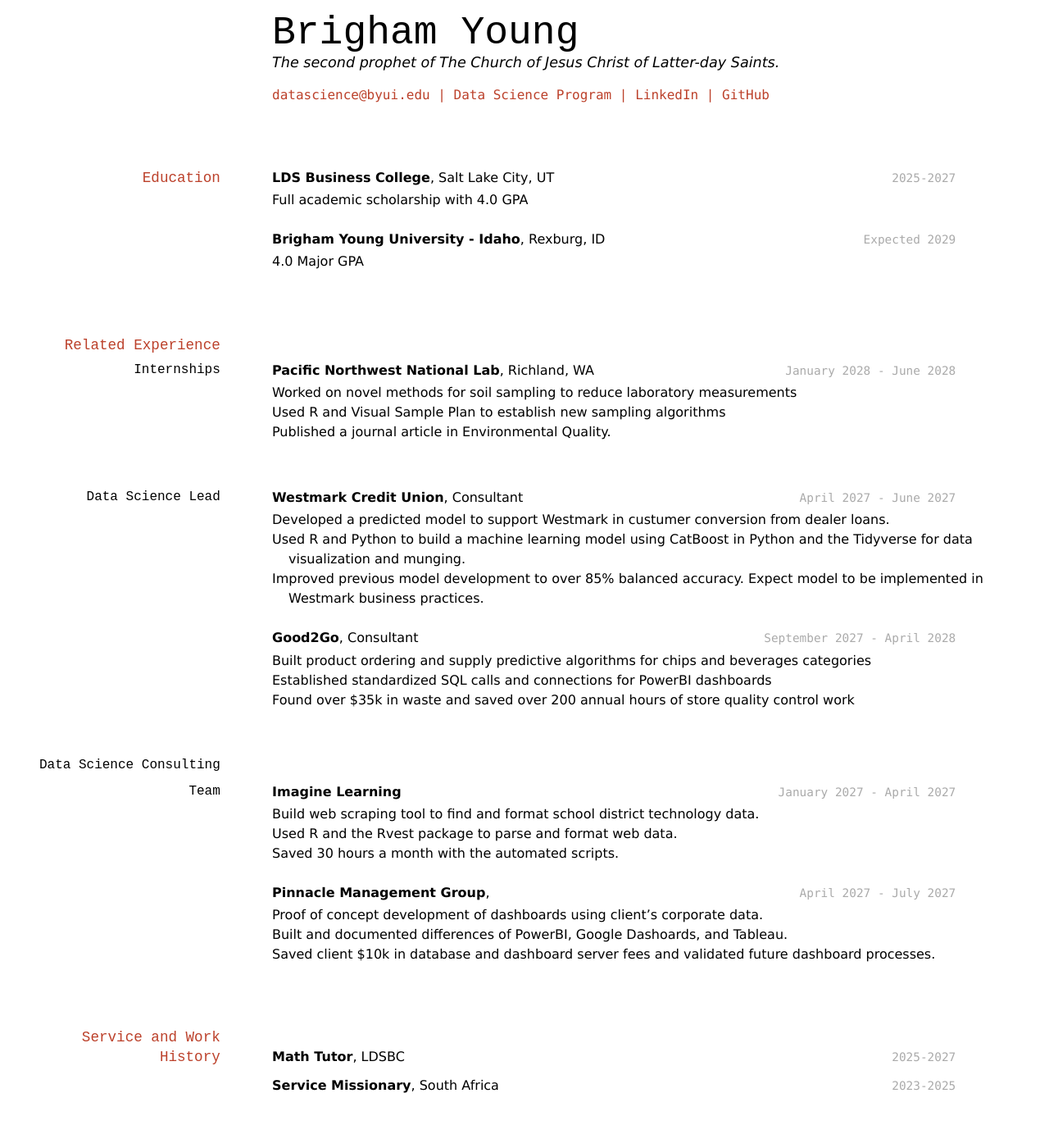
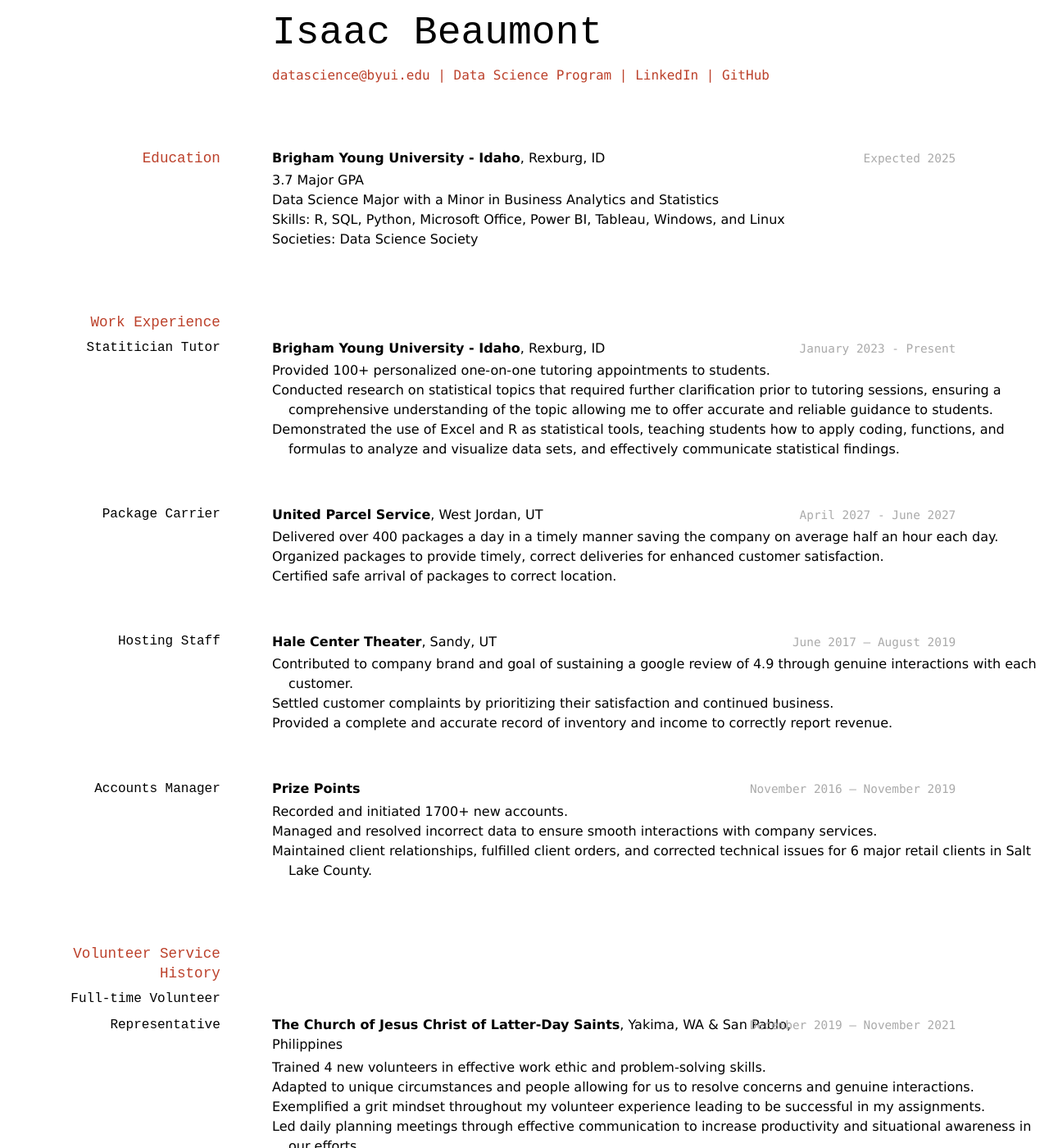
Before and after one commit to ikebeau/MyResume, a Jekyll site: the page built from docs/index.md, in a window 1280 px wide and 1400 px high. Shown: the whole window at 82% size. Built offline with Jekyll 4.4.1, drawn with Linux system fonts in a browser that asks for light colours; some of the changed text lies outside the part shown.

Commit message:
UpdatedResume

```diff
--- a/docs/index.md
+++ b/docs/index.md
@@ -2,8 +2,8 @@
 layout: cv
 title: Brigham Young's Resume
 ---
-# Brigham Young
-The second prophet of The Church of Jesus Christ of Latter-day Saints.
+# Isaac Beaumont
+
 
 <div id="webaddress">
 <a href="datascience@byui.edu">datascience@byui.edu</a>
@@ -16,72 +16,78 @@ The second prophet of The Church of Jesus Christ of Latter-day Saints.
 
 ## Education
 
-`2025-2027`
-__LDS Business College__, Salt Lake City, UT
-
-- Full academic scholarship with 4.0 GPA
-
-`Expected 2029`
+`Expected 2025`
 __Brigham Young University - Idaho__, Rexburg, ID
 
-- 4.0 Major GPA
+- 3.7 Major GPA
+- Data Science Major with a Minor in Business Analytics and Statistics
+- Skills: R, SQL, Python, Microsoft Office, Power BI, Tableau, Windows, and Linux
+- Societies: Data Science Society
+
+## Work Experience
+
+### Statitician Tutor
+
+`January 2023 - Present`
+__Brigham Young University - Idaho__, Rexburg, ID
+
+- Provided 100+ personalized one-on-one tutoring appointments to students.
+- Conducted research on statistical topics that required further clarification prior to tutoring sessions, ensuring a comprehensive understanding of the topic allowing me to offer accurate and reliable guidance to students.
+- Demonstrated the use of Excel and R as statistical tools, teaching students how to apply coding, functions, and formulas to analyze and visualize data sets, and effectively communicate statistical findings.
 
 
-## Related Experience
-
-### Internships
-
-`January 2028 - June 2028`
-__Pacific Northwest National Lab__, Richland, WA
-
-- Worked on novel methods for soil sampling to reduce laboratory measurements
-- Used R and Visual Sample Plan to establish new sampling algorithms
-- Published a journal article in Environmental Quality.
-
-### Data Science Lead
+### Package Carrier
 
 `April 2027 - June 2027`
-__Westmark Credit Union__, Consultant
+__United Parcel Service__, West Jordan, UT
 
-- Developed a predicted model to support Westmark in custumer conversion from dealer loans.
-- Used R and Python to build a machine learning model using CatBoost in Python and the Tidyverse for data visualization and munging.
-- Improved previous model development to over 85% balanced accuracy. Expect model to be implemented in Westmark business practices.
+- Delivered over 400 packages a day in a timely manner saving the company on average half an hour each day.
+- Organized packages to provide timely, correct deliveries for enhanced customer satisfaction.
+- Certified safe arrival of packages to correct location.
 
-`September 2027 - April 2028`
-__Good2Go__, Consultant
+### Hosting Staff
 
-- Built product ordering and supply predictive algorithms for chips and beverages categories
-- Established standardized SQL calls and connections for PowerBI dashboards
-- Found over $35k in waste and saved over 200 annual hours of store quality control work
+`June 2017 – August 2019`
+__Hale Center Theater__, Sandy, UT
 
-### Data Science Consulting Team
+- Contributed to company brand and goal of sustaining a google review of 4.9 through genuine interactions with each customer.
+- Settled customer complaints by prioritizing their satisfaction and continued business.
+- Provided a complete and accurate record of inventory and income to correctly report revenue.
 
-`January 2027 - April 2027`
-__Imagine Learning__
+### Accounts Manager
 
-- Build web scraping tool to find and format school district technology data.
-- Used R and the Rvest package to parse and format web data.
-- Saved 30 hours a month with the automated scripts.
+`November 2016 – November 2019`
+__Prize Points__
 
-`April 2027 - July 2027`
-__Pinnacle Management Group__,
+- Recorded and initiated 1700+ new accounts.
+- Managed and resolved incorrect data to ensure smooth interactions with company services.
+- Maintained client relationships, fulfilled client orders, and corrected technical issues for 6 major retail clients in Salt Lake County.
 
-- Proof of concept development of dashboards using client's corporate data.
-- Built and documented differences of PowerBI, Google Dashoards, and Tableau.
-- Saved client $10k in database and dashboard server fees and validated future dashboard processes.
+## Volunteer Service History
 
+### Full-time Volunteer Representative
 
-## Service and Work History
+`December 2019 – November 2021`
+__The Church of Jesus Christ of Latter-Day Saints__, Yakima, WA & San Pablo, Philippines
 
-`2025-2027`
-__Math Tutor__, LDSBC
+- Trained 4 new volunteers in effective work ethic and problem-solving skills.
+- Adapted to unique circumstances and people allowing for us to resolve concerns and genuine interactions.
+- Exemplified a grit mindset throughout my volunteer experience leading to be successful in my assignments.
+- Led daily planning meetings through effective communication to increase productivity and situational awareness in our efforts.
 
+## Achievements
 
-`2023-2025`
-__Service Missionary__, South Africa
+### Eagle Scout
 
+`June 2012 – June 2019`
+__Boy Scouts of America__, West Jordan, UT
+
+- Pledged to live high morals, maintain strong values, and be an active citizen in the community.
+- Provided hundreds of hours in community service to strengthen the community.
+- Led and conducted meetings and planning sessions for 8 scouts weekly.
+- Planned and counseled as a members of the Order of the Arrow in helping to create a better community
 
 
 <!-- ### Footer
 
-Last updated: May 2013 -->
+Last updated: July 12, 2023 -->
```
